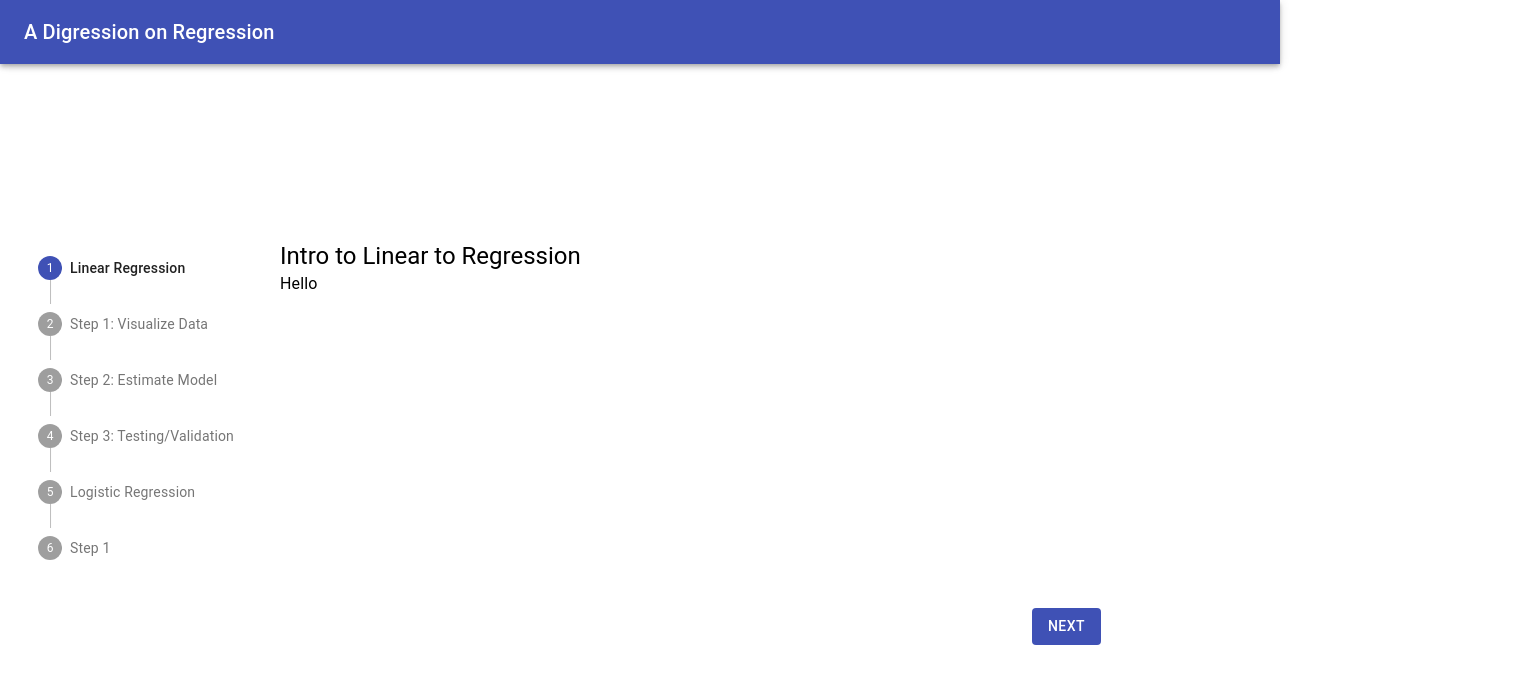
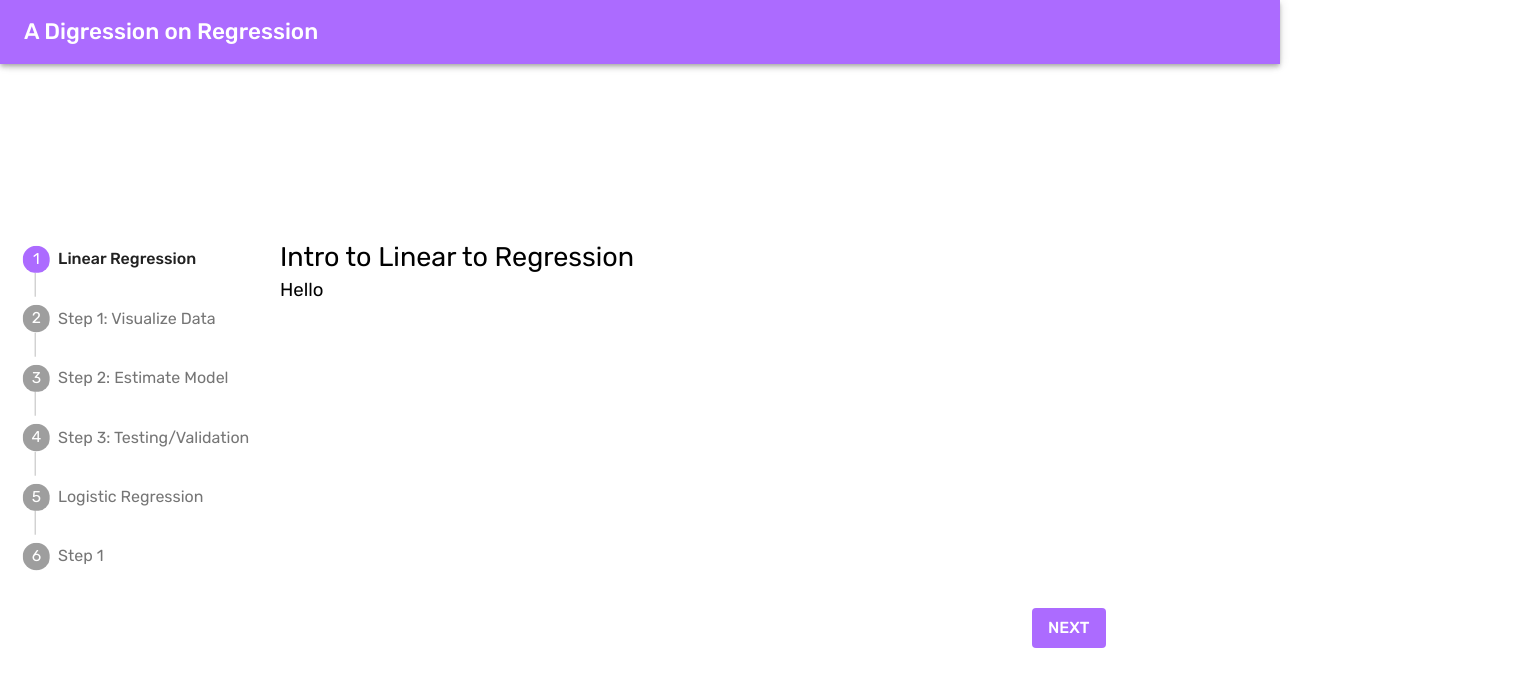
Before and after one commit to uclaacm/digression-on-regression, a React (Create React App) app: page / in a window 1280 px wide. Shown: the top 686 px of the page, 1536 px wide, since content can reach past the window. Built offline with nearby package versions, Linux system fonts and the light colour scheme.

Commit message:
Apply custom theme

```diff
--- /dev/null
+++ b/src/Theme.js
@@ -0,0 +1,35 @@
+import React from "react";
+import { ThemeProvider, createMuiTheme, responsiveFontSizes } from "@material-ui/core/styles";
+
+const overwrittenTheme = responsiveFontSizes(
+  createMuiTheme({
+    palette: {
+      primary: {
+        main: "#AC6BFF",
+        light: "#BD8AFF",
+        dark: "#9645FF",
+        contrastText: "#fff",
+      },
+      secondary: {
+        main: "#FFC32F",
+        light: "#FFC942",
+        dark: "#FFBF20",
+        contrastText: "#fff",
+      },
+    },
+    typography: {
+      useNextVariants: true,
+      fontSize: 16,
+      fontFamily: '"Rubik", sans-serif',
+    },
+  })
+)
+
+const Theme = ({ children }) => (
+  <ThemeProvider theme={overwrittenTheme}>
+    <link href="https://fonts.googleapis.com/css2?family=Rubik:wght@400;500&display=swap" rel="stylesheet" />
+    <main>{children}</main>
+  </ThemeProvider>
+)
+
+export default Theme;
--- a/src/components/App.css
+++ b/src/components/App.css
@@ -1,5 +1,9 @@
+.appbar {
+  cursor: pointer;
+}
+
 .content {
-  position: absolute;
+  position: fixed;
   top: 30%;
   left: 20%;
   display: flex;
--- a/src/components/App.js
+++ b/src/components/App.js
@@ -11,15 +11,16 @@ const App = () => {
   const getPageContent = (i) => {
     let page;
 
+    // Map indices to pages.
     switch(i) {
       case 0:
         page = <IntroLinear />;
         break;
       case 1:
-        page = <div>2nd page</div>;
+        page = <Typography>2nd page</Typography>;
         break;
       default:
-        page = <div>default page</div>
+        page = <Typography>default</Typography>;
         break;
     }
 
@@ -30,7 +31,7 @@ const App = () => {
     <div className="App">
       <AppBar position="fixed">
         <Toolbar>
-          <Typography variant="h6">
+          <Typography variant="h6" onClick={() => setActiveStep(0)} className="appbar">
             A Digression on Regression
           </Typography>
         </Toolbar>
--- a/src/index.js
+++ b/src/index.js
@@ -1,11 +1,14 @@
 import React from 'react';
 import ReactDOM from 'react-dom';
 import App from './components/App';
+import Theme from './Theme';
 import * as serviceWorker from './serviceWorker';
 
 ReactDOM.render(
   <React.StrictMode>
-    <App />
+    <Theme>
+      <App />
+    </Theme>
   </React.StrictMode>,
   document.getElementById('root')
 );
```
Also changed, not shown: 1 other file (tests, documents, lock files or other folders).
